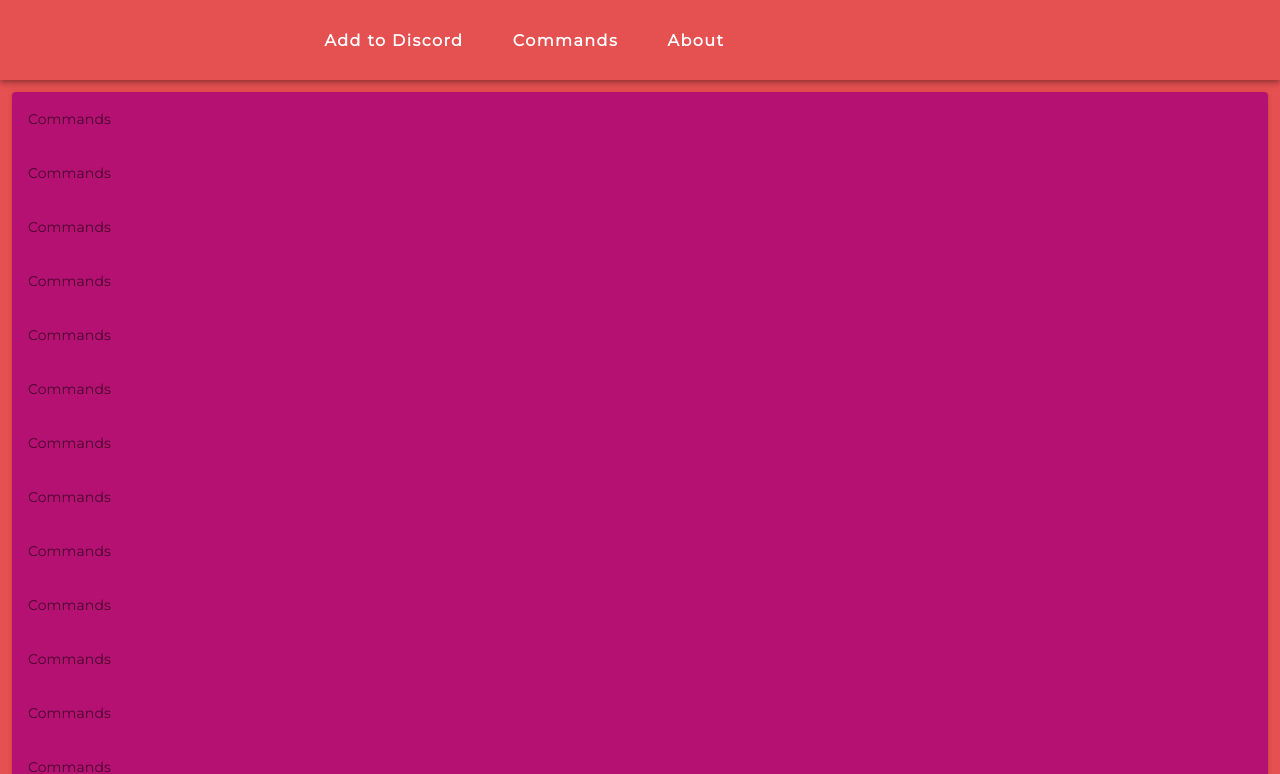
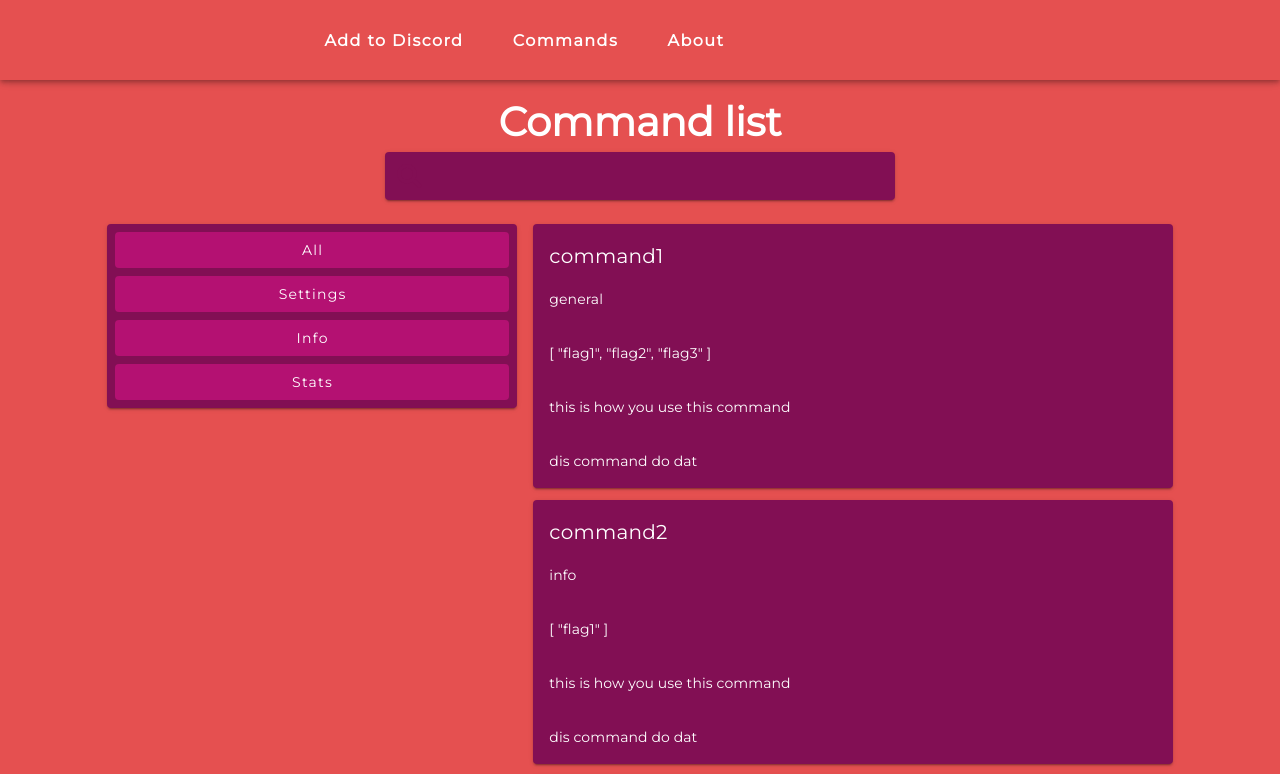
Before and after one commit to cvbenur/carson-website, a Vue app: page /commands in a window 1280 px wide. Shown: the top 774 px of the page. Built offline with nearby package versions, Linux system fonts and the light colour scheme.

Commit message:
Start work on Commands view

```diff
--- a/src/views/Commands.vue
+++ b/src/views/Commands.vue
@@ -1,41 +1,146 @@
 <template>
   <v-container fluid>
-    <v-card color="secondary">
-      <v-card-text>Commands</v-card-text>
-      <v-card-text>Commands</v-card-text>
-      <v-card-text>Commands</v-card-text>
-      <v-card-text>Commands</v-card-text>
-      <v-card-text>Commands</v-card-text>
-      <v-card-text>Commands</v-card-text>
-      <v-card-text>Commands</v-card-text>
-      <v-card-text>Commands</v-card-text>
-      <v-card-text>Commands</v-card-text>
-      <v-card-text>Commands</v-card-text>
-      <v-card-text>Commands</v-card-text>
-      <v-card-text>Commands</v-card-text>
-      <v-card-text>Commands</v-card-text>
-      <v-card-text>Commands</v-card-text>
-      <v-card-text>Commands</v-card-text>
-      <v-card-text>Commands</v-card-text>
-      <v-card-text>Commands</v-card-text>
-      <v-card-text>Commands</v-card-text>
-      <v-card-text>Commands</v-card-text>
-      <v-card-text>Commands</v-card-text>
-      <v-card-text>Commands</v-card-text>
-      <v-card-text>Commands</v-card-text>
-      <v-card-text>Commands</v-card-text>
-      <v-card-text>Commands</v-card-text>
-      <v-card-text>Commands</v-card-text>
-      <v-card-text>Commands</v-card-text>
-    </v-card>
+    <h1
+      class="white--text font-weight-bold text-center"
+      style="font-size: 40px"
+    >Command list</h1>
+
+    <v-row
+      align="center"
+      justify="center"
+    >
+      <v-col
+        cols="12"
+        sm="5"
+        class="pb-0"
+      >
+        <v-text-field
+          v-model="search"
+          solo
+          clearable
+          autofocus
+          clear-icon="fas fa-times"
+          prepend-inner-icon="fas fa-search"
+          color="#820F54"
+          background-color="#820F54"
+          label="Search commands..."
+          single-line
+          hide-details
+        ></v-text-field>
+      </v-col>
+    </v-row>
+
+    <v-row
+      align="center"
+      justify="center"
+      class="py-3"
+    >
+    </v-row>
+
+    <v-row
+      align="top"
+      justify="center"
+    >
+      <v-col cols="12" sm="4" class="pa-0 pr-4">
+        <v-card
+          color="#820F54"
+          :elevation="2"
+        >
+          <div class="d-flex flex-wrap justify-center px-2 pt-2">
+            <v-btn
+              v-for="(cat, i) in categories"
+              block
+              :key="i"
+              color="secondary"
+              class="text-none mb-2"
+              :elevation="0"
+              ripple
+            >{{ cat }}</v-btn>
+          </div>
+        </v-card>
+      </v-col>
+      <v-col cols="12" sm="6" class="pa-0">
+        <CommandTile
+          class="pb-3"
+          v-for="(command, i) in filteredSearch"
+          :key="i"
+          :commandName="command.name"
+          :category="command.category"
+          :flags="command.flags"
+          :usage="command.usage"
+          :description="command.description"
+          />
+      </v-col>
+    </v-row>
   </v-container>
 </template>
 
 <script lang="ts">
-import { Vue, Component } from 'vue-property-decorator';
+import { Vue, Component, Watch } from 'vue-property-decorator';
+import CommandTile from '@/components/CommandTile.vue';
+// eslint-disable-next-line no-unused-vars
+import Command from '@/models/command';
 
-@Component({})
+@Component({
+  components: {
+    CommandTile,
+  },
+})
 export default class Commands extends Vue {
   public name: string = 'Commands';
+  private search: string|null = null;
+  private categories: Array<string> = [
+    'All',
+    'Settings',
+    'Info',
+    'Stats',
+  ];
+
+  private commands: Array<Command> = [
+    new Command(
+      'command1',
+      'general',
+      'this is how you use this command',
+      'dis command do dat',
+      ['flag1', 'flag2', 'flag3'],
+    ),
+    new Command(
+      'command2',
+      'info',
+      'this is how you use this command',
+      'dis command do dat',
+      ['flag1'],
+    ),
+    new Command(
+      'command3',
+      'settings',
+      'this is how you use this command',
+      'dis command do dat',
+      ['flag1', 'flag2'],
+    ),
+    new Command(
+      'ziak',
+      'settings',
+      'this is how you use this command',
+      'dis command do dat',
+    ),
+  ];
+
+  @Watch('search')
+  searchChanged(newVal: string) {
+    this.filteredSearch = (
+      this.search == null
+        ? this.filteredSearch = this.commands
+        : this.filteredSearch = this.commands.filter(
+          c => c.name.toLowerCase().includes(newVal.toLowerCase()),
+        )
+    );
+  }
+
+  private filteredSearch: Array<Command> = [];
+
+  created() {
+    this.filteredSearch = this.commands;
+  }
 }
 </script>
```
